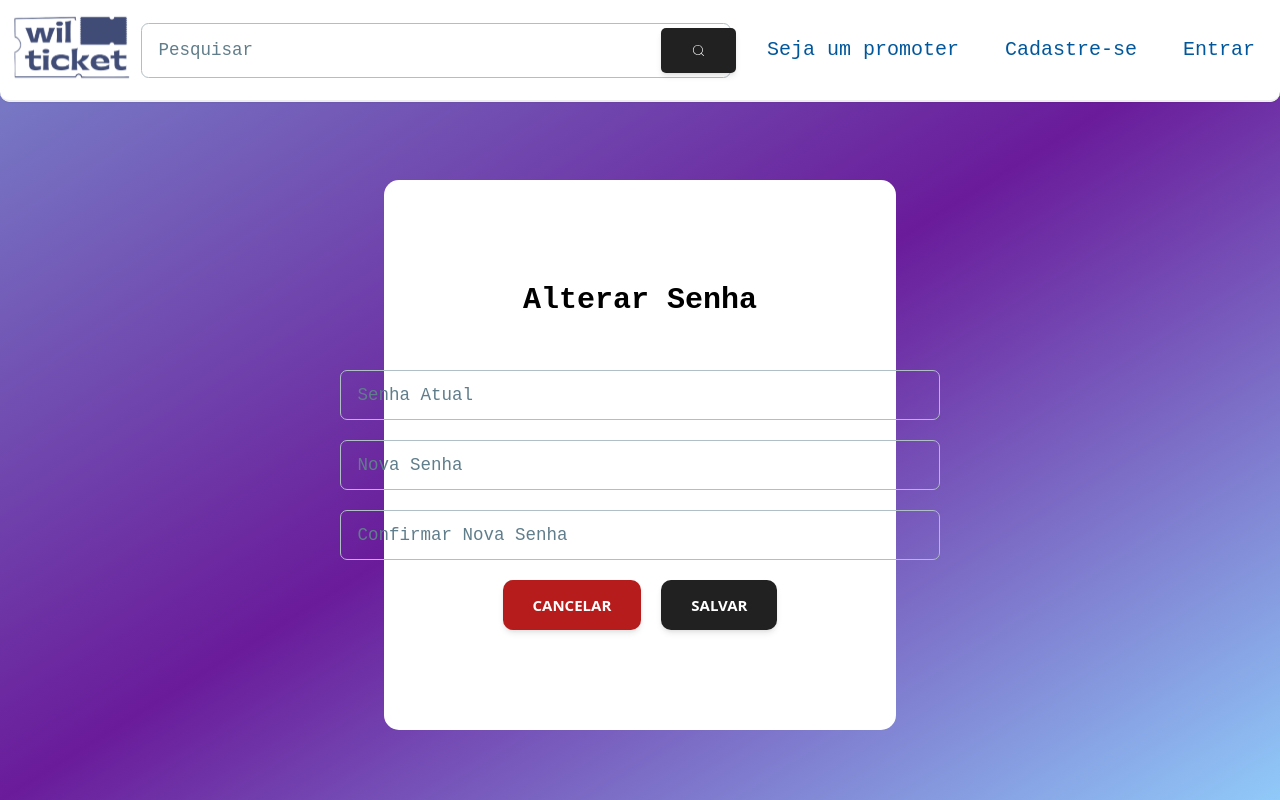
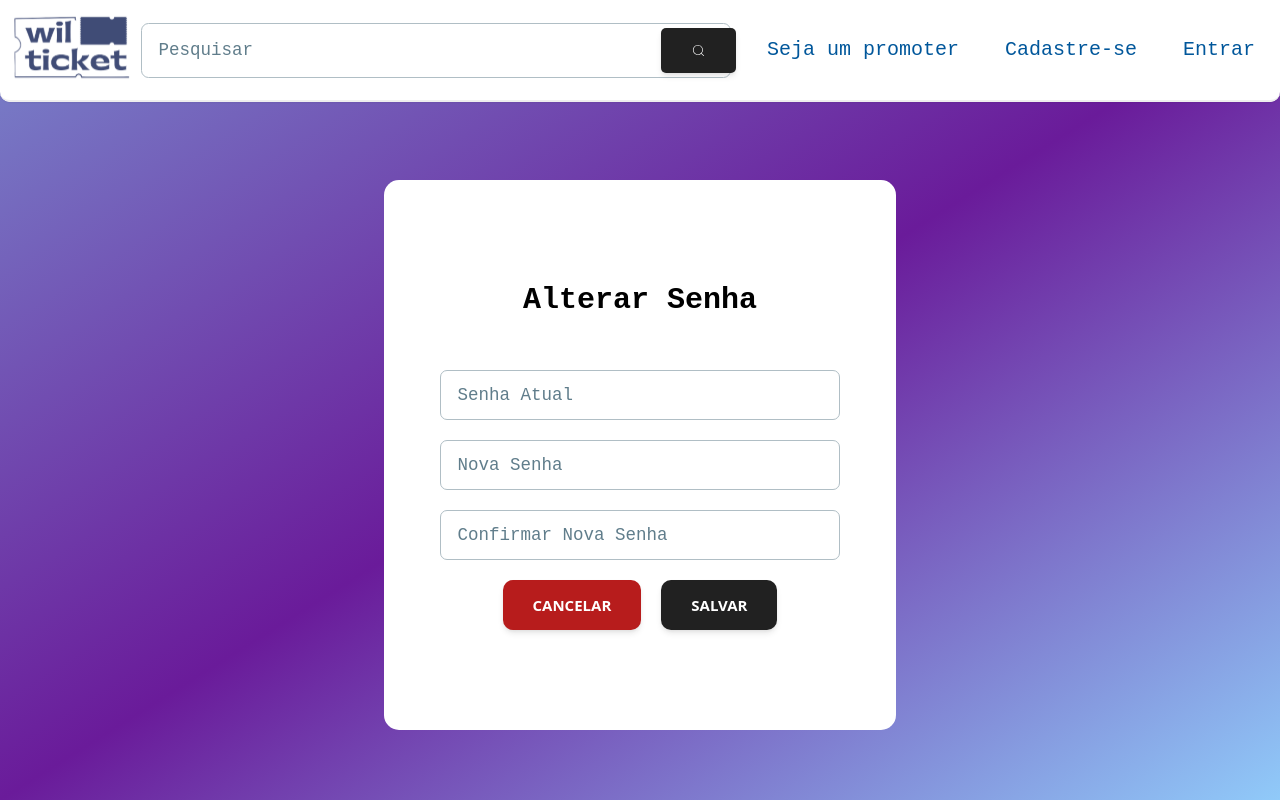
Before and after one commit to WilburTicketsCode/backend, a Next.js app: page /profile/changepassword in a window 1280 px wide. Built offline with nearby package versions, Linux system fonts and the light colour scheme; no server answers.

Commit message:
:broom: pequenas alteraçoes no layout e correçao da ação de alterar senha

```diff
--- a/src/components/ChangePassword/index.tsx
+++ b/src/components/ChangePassword/index.tsx
@@ -35,7 +35,7 @@ export default function Password() {
             email: session?.user?.email
 
         }
-        const res = await axios.post("/api/usuario/alterar-senha", jaison);
+        const res = await axios.put("/api/usuario/alterar-senha", jaison);
         console.log(res.data);
 
 
@@ -56,11 +56,11 @@ export default function Password() {
         <div className="flex flex-col w-[90%] md:w-[40%] h-[80%] md:h-[80%] items-center justify-center gap-y-10 bg-white p-20 rounded-xl" >
             <h2 className="text-2xl font-bold text-center">Alterar Senha</h2>
             <form onSubmit={handleSubmit(submit)} className="flex flex-col items-center justify-center gap-4">
-                <Input className="w-[15rem] sm:w-[20rem] lg:w-[30rem]" type="password" label="Senha Atual" {...register('currentPassword')}></Input>
+                <Input className="w-[15rem] sm:w-[15rem] lg:w-[20rem]" type="password" label="Senha Atual" {...register('currentPassword')}></Input>
                 {errors.currentPassword && <p className="text-red-500 text-xs">{errors.currentPassword.message}</p>}
-                <Input className="w-[15rem] sm:w-[20rem] lg:w-[30rem]" type="password" label="Nova Senha" {...register('newPassword')}></Input>
+                <Input className="w-[10rem] sm:w-[15rem] lg:w-[20rem]" type="password" label="Nova Senha" {...register('newPassword')}></Input>
                 {errors.newPassword && <p className="text-red-500 text-xs">{errors.newPassword.message}</p>}
-                <Input className="w-[15rem] sm:w-[20rem] lg:w-[30rem]" type="password" label="Confirmar Nova Senha" {...register('reNewPassword')}></Input>
+                <Input className="w-[10rem] sm:w-[15rem] lg:w-[20rem]" type="password" label="Confirmar Nova Senha" {...register('reNewPassword')}></Input>
                 {errors.reNewPassword && <p className="text-red-500 text-xs">{errors.reNewPassword.message}</p>}
                 <div className="flex flex-row gap-4">
                     <Link href={'/'}><Button className='bg-red-900' type="reset">Cancelar</Button></Link>
--- a/src/components/CostumerProfile/EditCard/NoCard/index.tsx
+++ b/src/components/CostumerProfile/EditCard/NoCard/index.tsx
@@ -11,7 +11,7 @@ export default function NoCard() {
         <div className="flex flex-col w-full h-full items-center justify-center md:min-h-[50rem] bg-white">
 
             <Typography variant="h4" className="font-normal text-center">
-                Você não possui cartão cadastrado.
+                Você não possui cartão cadastrado
             </Typography>
             <div className="w-[17rem] h-[14rem] sm:w-[24rem] sm:h-[18rem] md:w-[30rem] md:h-[24rem]">
                 <CiCreditCardOff className="w-[17rem] h-[14rem] sm:w-[24rem] sm:h-[18rem] md:w-[30rem] md:h-[24rem]" />
--- a/src/components/CostumerProfile/index.tsx
+++ b/src/components/CostumerProfile/index.tsx
@@ -89,7 +89,7 @@ export default function CostumerP() {
           <Typography className="text-base font-bold" >Endereço</Typography>
           </Tab>
           <Tab value="card" onClick={() => { setType("card") }}>
-          <Typography className="text-base font-bold" >Cartão de Credito</Typography>
+          <Typography className="text-base font-bold" >Cartão de Crédito</Typography>
           </Tab>
         </TabsHeader>
         <TabsBody className="h-auto min-h-full" animate={{
--- a/src/components/Navbar/ProfileMenu/index.tsx
+++ b/src/components/Navbar/ProfileMenu/index.tsx
@@ -151,8 +151,8 @@ export function ProfileMenu() {
             <Typography
               as="span"
               variant="h5"
-              className="font-normal"
-              color="black"
+              className="font-semibold"
+              color="white"
             >
               {session.user.name}
             </Typography>
```
